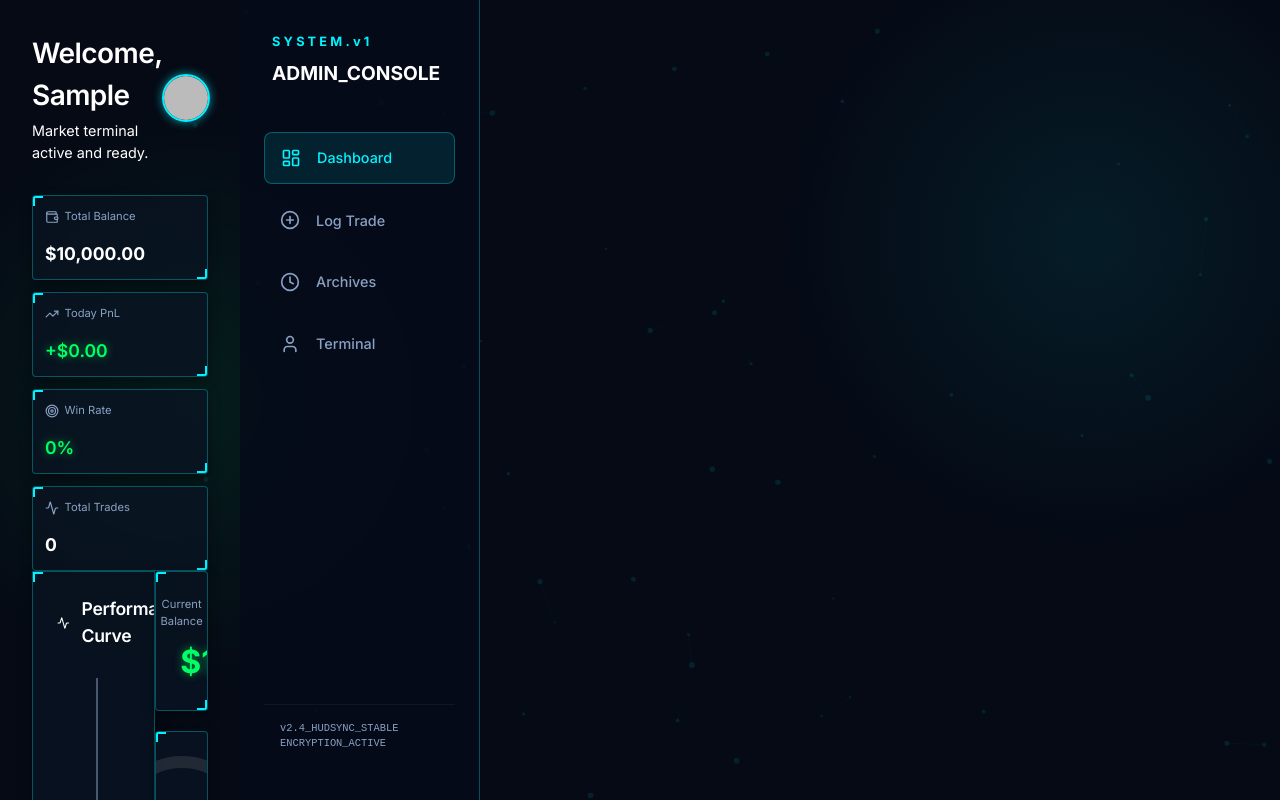
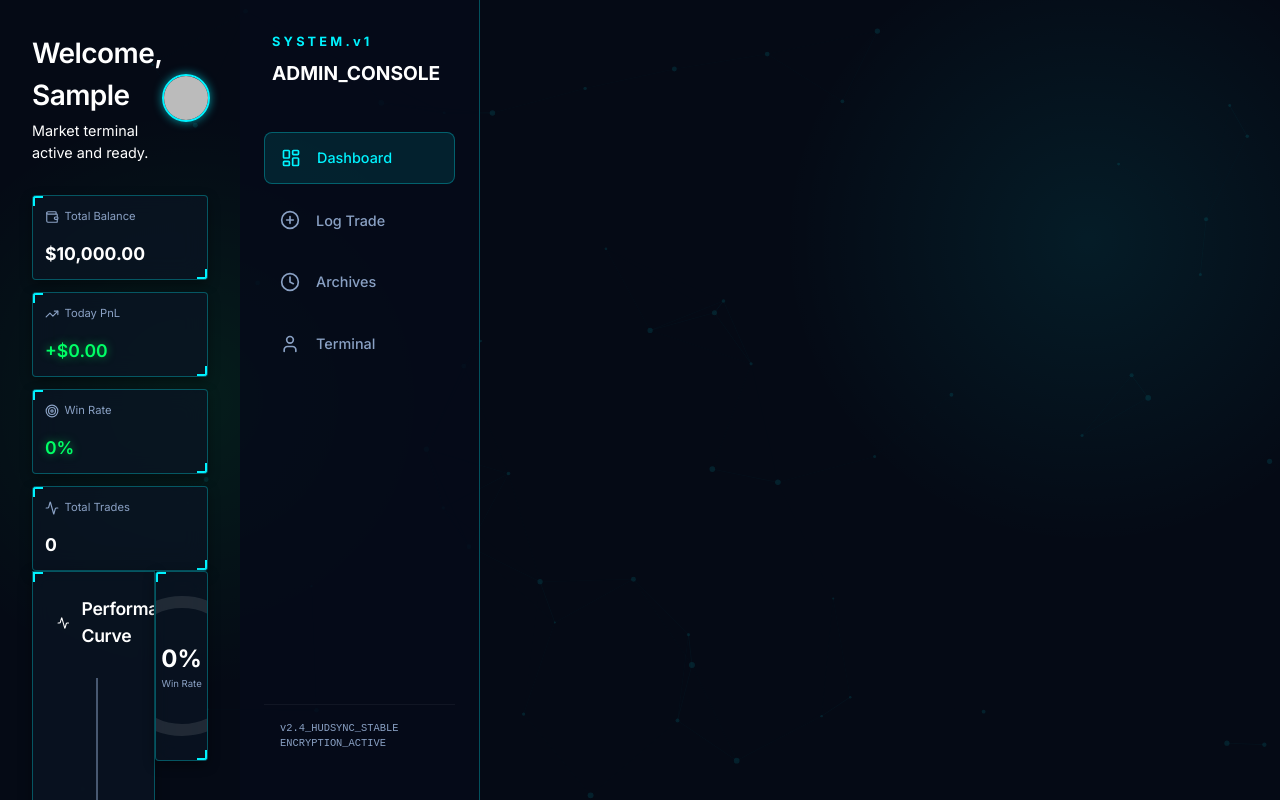
Before and after one commit to shivrajkale322009-ui/tradu, a React (Vite) app: page / in a window 1280 px wide. Built offline with nearby package versions, Linux system fonts and the light colour scheme; no server answers; the database is empty; sample sign-in values are in the browser's storage.

Commit message:
Remove redundant Current Balance card

```diff
--- a/src/pages/Dashboard.jsx
+++ b/src/pages/Dashboard.jsx
@@ -282,12 +282,7 @@ export default function Dashboard() {
         </div>
 
         <div style={{ display: 'flex', flexDirection: 'column', gap: '1.25rem' }}>
-          <div className="glass-panel" style={{ padding: '1.5rem', textAlign: 'center' }}>
-            <div className="metric-label" style={{ justifyContent: 'center', marginBottom: '0.5rem' }}>Current Balance</div>
-            <div className="glow-text-success" style={{ fontSize: '2rem', fontWeight: 800 }}>
-              <AnimatedCounter value={10000 + stats.totalPnl} prefix="$" decimals={2}/>
-            </div>
-          </div>
+
           <div className="glass-panel" style={{ padding: '1.5rem', display: 'flex', alignItems: 'center', justifyContent: 'center' }}>
             <CircularProgress value={stats.winRate} size={140} strokeWidth={12} color="var(--primary)" />
           </div>
```
